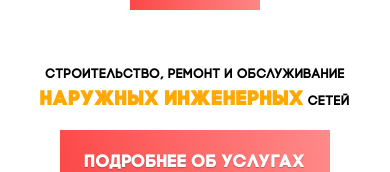
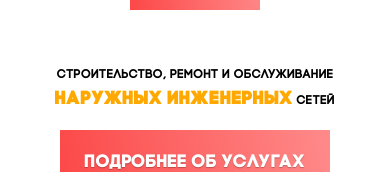
Before and after one commit to livevikulin/skadium_test, a plain HTML site: page index.html in a window 390 px wide. Shown: the part 265-437 px from the top of the page. Drawn offline with Linux system fonts and the light colour scheme; files whose address does not match are found by name.

Commit message:
Add files via upload

```diff
--- a/css/style.css
+++ b/css/style.css
@@ -959,10 +959,10 @@
 
 @media (max-width: 480px) {
   .hero-block__title {
-    font-size: 13px;
+    font-size: 12px;
   }
   .hero-block__title span {
-    font-size: 20px;
+    font-size: 18px;
     line-height: 40px;
   }
   .hero-block__button {
```
